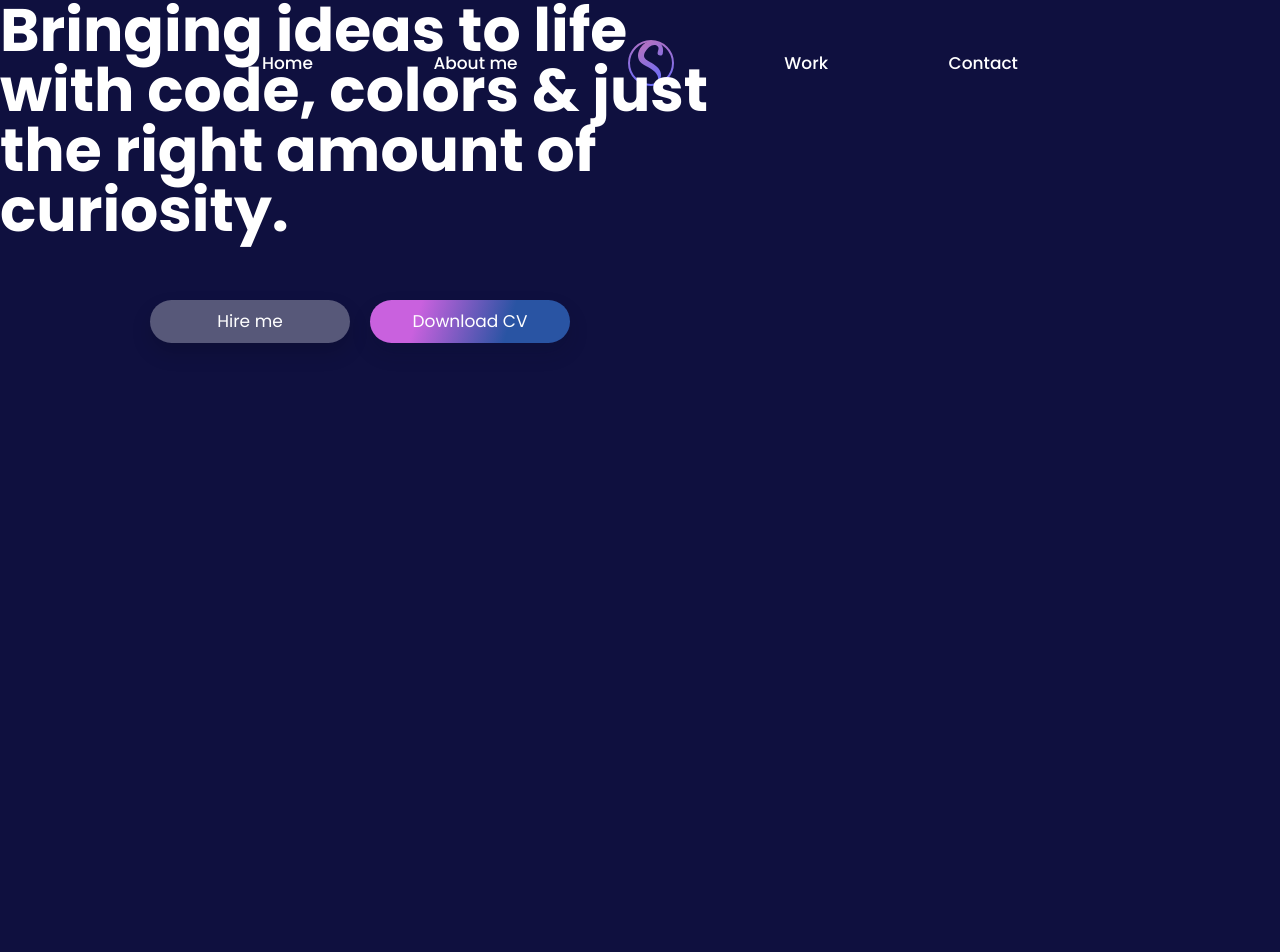
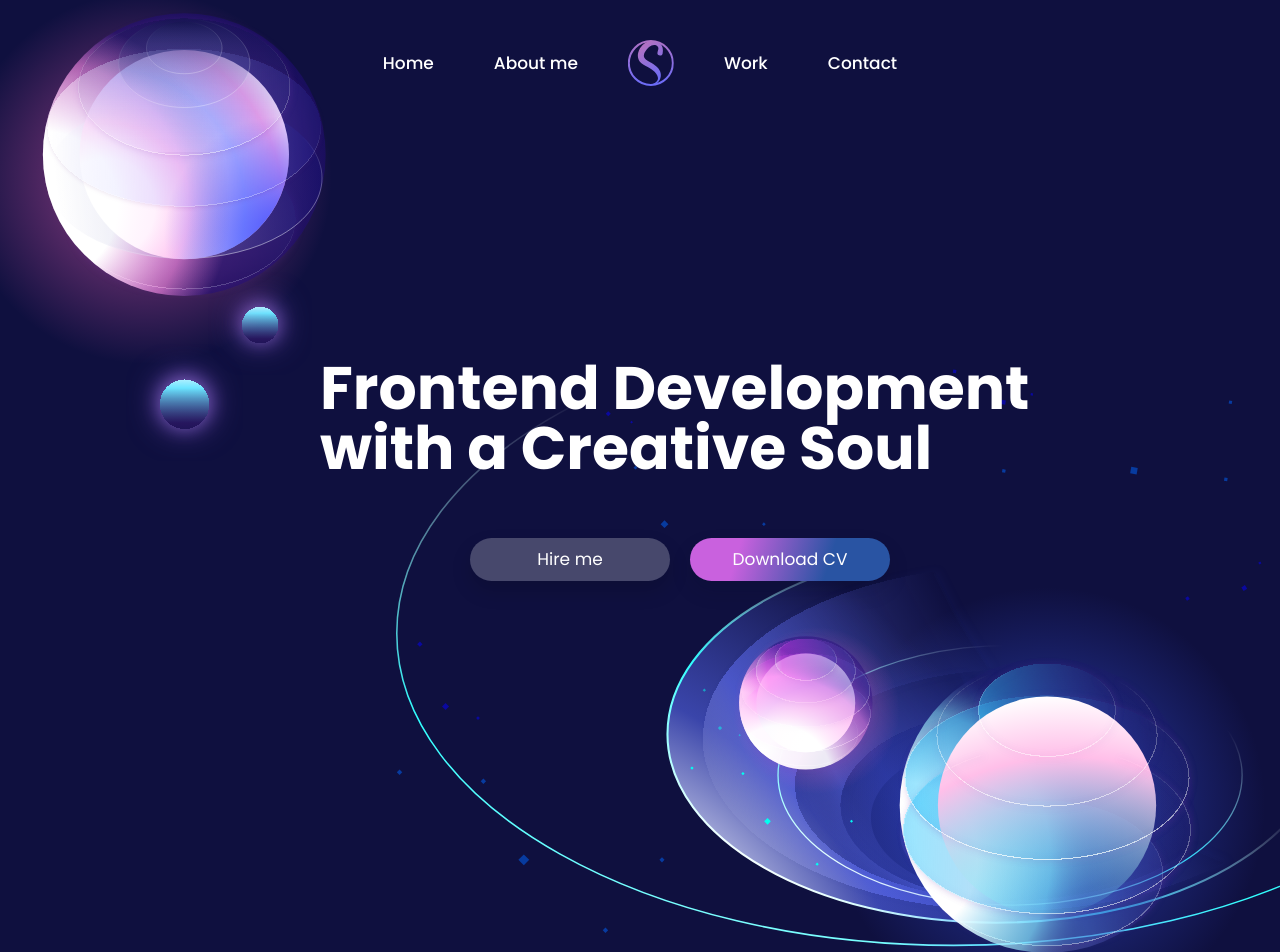
Before and after one commit to Nino5982/portfolio, a plain HTML site: page index.html in a window 1280 px wide. Shown: the top 952 px of the page. Drawn offline with Linux system fonts and the light colour scheme.

Commit message:
feat: add header and hero sections styles

```diff
--- a/index.html
+++ b/index.html
@@ -36,15 +36,39 @@
         </ul>
       </nav>
     </header>
+    <nav class="sidebar">
+        <ul class="sidebar__list">
+            <li class="sidebar__item">
+                <a href="" class="sidebar_link">
+
+                </a>
+            </li>
+        </ul>
+    </nav>
     <section class="hero">
+      <div class="hero__ilustration">
+        <img
+          class="top"
+          src="./images/hero/Illustration-top.svg"
+          alt="Illustration-top" />
+        <img
+          class="bottom-back"
+          src=".//images/hero/Background.svg"
+          alt="Background" />
+        <img
+          class="bottom"
+          src="./images/hero/Ilustration-bottom.svg"
+          alt="Ilustration-bottom" />
+      </div>
       <div class="hero__card">
         <h1 class="section__title">
-          Bringing ideas to life with code, colors & just the right amount of
-          curiosity.
+          Frontend Development with a Creative Soul
         </h1>
         <div class="contact">
-            <a href="mailto:ninosopoian@gmail.com" class="contact__btn hire-btn">Hire me</a>
-            <a href="" class="contact__btn download-btn">Download CV</a>
+          <a href="mailto:ninosopoian@gmail.com" class="contact__btn hire-btn"
+            >Hire me</a
+          >
+          <a href="" class="contact__btn download-btn">Download CV</a>
         </div>
       </div>
     </section>
--- a/styles/styles.css
+++ b/styles/styles.css
@@ -4,13 +4,16 @@ body {
     font-family: 'Poppins', sans-serif;
 }
 
-/* /*main styles  */
-.container {
-    margin: 0 auto;
 
+
+/* header */
+.header {
+    position: fixed;
+    left: 50%;
+    transform: translateX(-50%);
+    z-index: 9;
 }
 
-/* header */
 .header__navigation__list {
     max-width: 776px;
     margin: 40px auto 0;
@@ -37,18 +40,52 @@ body {
 /* hero */
 .hero {
     height: 1024px;
+    width: 100%;
+    position: absolute;
+    margin: 0 auto;
+
+}
+
+/* hero ilustrations */
+.hero__ilustration {
     position: absolute;
     top: 0;
+    left: 0;
+    right: 0;
+    bottom: 0;
+}
+
+.hero__ilustration .top {
+    /* max-width: 372px;
     width: 100%;
+    height: 437px;
+    position: relative;
+    top: -8px;
+    left: -40px; */
 }
+
+.hero__ilustration .bottom {
+    position: absolute;
+    bottom: 0;
+    right: 0;
+}
+
+.hero__ilustration .bottom-back {
+    position: absolute;
+    bottom: -43%;
+    right: 0;
+}
+
 
 .hero__card {
     max-width: 720px;
+    position: absolute;
+    top: 35%;
+    left: 25%;
 }
 
 .hero h1 {
     font-weight: 700;
-    font-style: Bold;
     font-size: 60px;
     margin-bottom: 60px;
 }
@@ -60,6 +97,11 @@ body {
     align-items: center;
 }
 
+/* .section__title {
+    border: 2px solid white;
+
+} */
+
 .contact__btn {
     width: 200px;
     padding: 13px 0;
@@ -70,14 +112,12 @@ body {
 }
 
 .contact .hire-btn {
-    background-color: #FFFFFF4D;
-    border-image-source: linear-gradient(135deg, rgba(255, 255, 255, 0.6) 0%, #000000 100%);
+    background-color: #575879c9;
     box-shadow: 0px 10px 20px 0px #00000026;
 
 }
 
 .contact .download-btn {
-
     background: linear-gradient(107.21deg, #C961DE 24.43%, #2954A3 68.95%);
     border: 1px solid linear-gradient(94.92deg, rgba(255, 255, 255, 0.6) 4.31%, #000000 88.77%);
     box-shadow: 0px 10px 20px 0px #080C2126;
```
